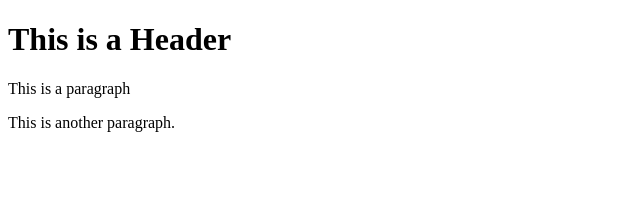
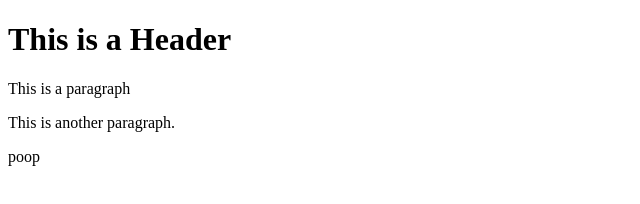
Before and after one commit to crivera6/Git-test, a website: page index.html in a window 1280 px wide. Shown: the full height of the page, 0-640 px from the left. Drawn offline with Linux system fonts and the light colour scheme.

```diff
--- a/index.html
+++ b/index.html
@@ -4,5 +4,6 @@
       <h1>This is a Header</h1>
       <p>This is a paragraph</p>
       <p>This is another paragraph.</p>
+      <p>poop</p>
    </body>
 </html>
```
Also changed, not shown: package.json (added, +25 -0 lines), 2 other files.
